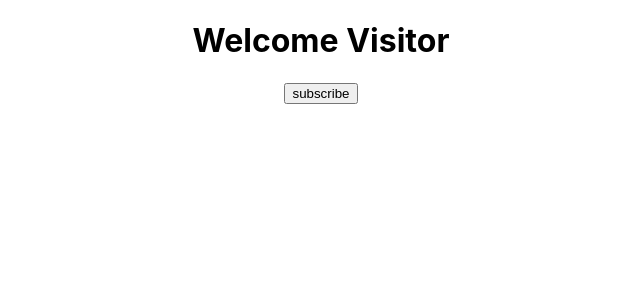
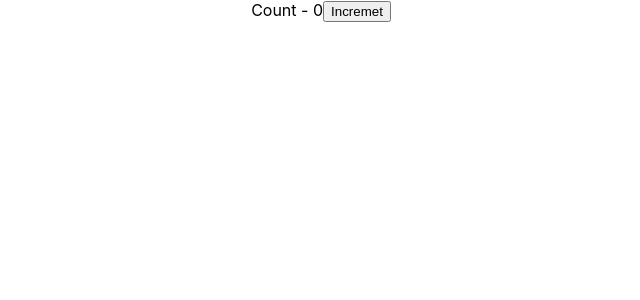
Before and after one commit to venkatesh-tech/React_Basics, a React (Create React App) app: page / in a window 1280 px wide. Shown: the top 300 px of the page, without its empty margins (319-959 px from the left). Built offline with nearby package versions, Linux system fonts and the light colour scheme.

Commit message:
Added setState-1

```diff
--- a/src/App.js
+++ b/src/App.js
@@ -5,6 +5,7 @@
 import "./App.css";
 import { Component } from "react";
 import Message from "./components/Message";
+import Counter from "./components/Counter";
 
 // function App() {
 //   return (
@@ -32,7 +33,8 @@
         </Welcome> */}
 
         {/* Here props is not passed for subscribe button as props are immutabe  sol is to use state*/}
-        <Message />
+        {/* <Message /> */}
+        <Counter />
       </div>
     );
   }
--- a/src/components/Counter.js
+++ b/src/components/Counter.js
@@ -1,7 +1,36 @@
-import React from 'react';
+import React, { Component } from "react";
 
-class Counter extends Component{
+class Counter extends Component {
+  constructor(props) {
+    super(props);
+    this.state = {
+      count: 0,
+    };
+  }
 
+  increment() {
+    // this.state.count = this.state.count + 1; // for this value is updated in console but not changed in ui
+    // console.log(this.state.count);
+
+    this.setState(
+      {
+        count: this.state.count + 1,
+      },
+      () => {
+        console.log("Call Back Value", this.state.count);
+      }
+    );
+    console.log(this.state.count); // Asynchronous and synchronous
+  }
+
+  render() {
+    return (
+      <div>
+        Count - {this.state.count}
+        <button onClick={() => this.increment()}>Incremet</button>
+      </div>
+    );
+  }
 }
 
 export default Counter;
```
